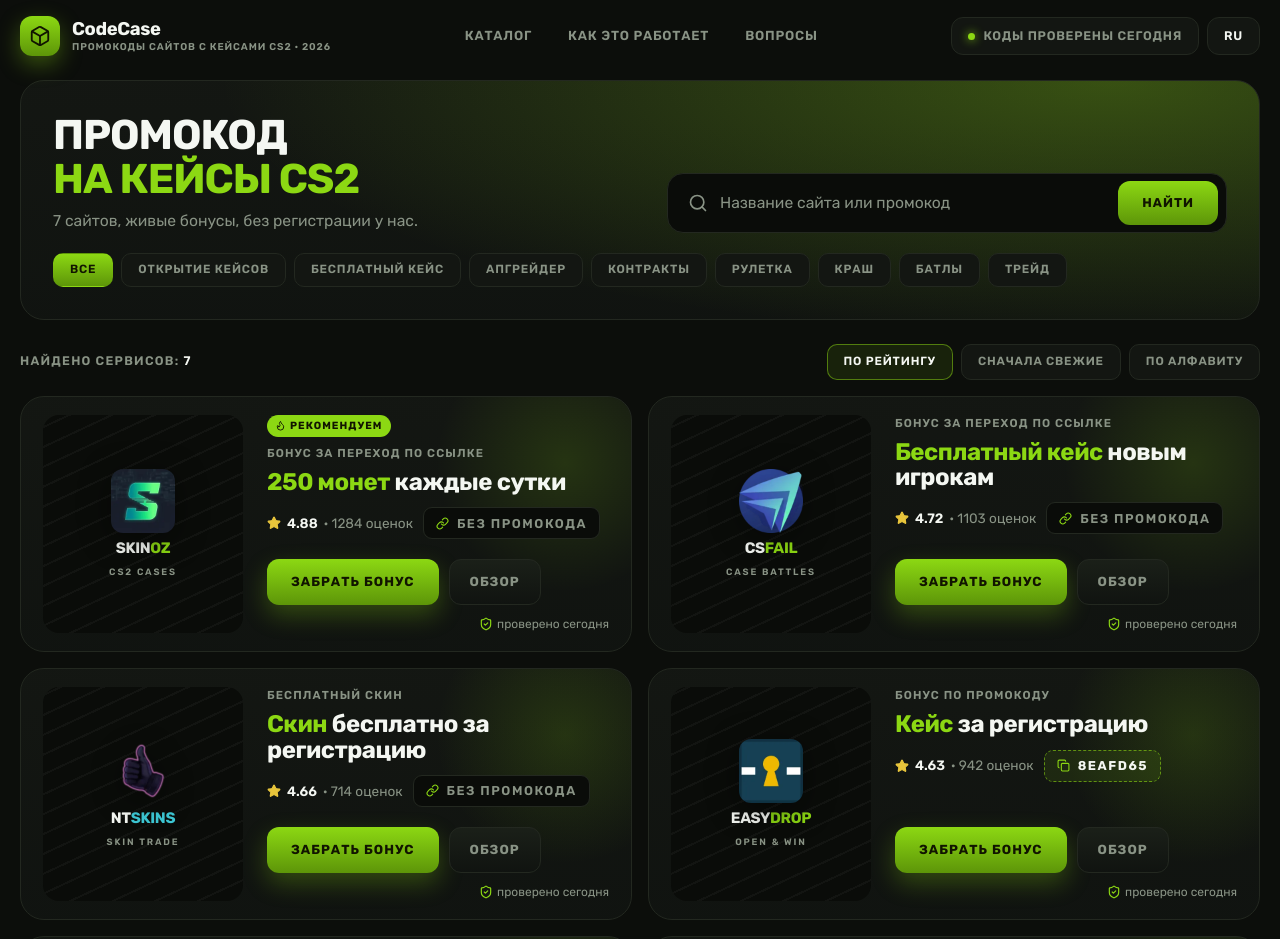
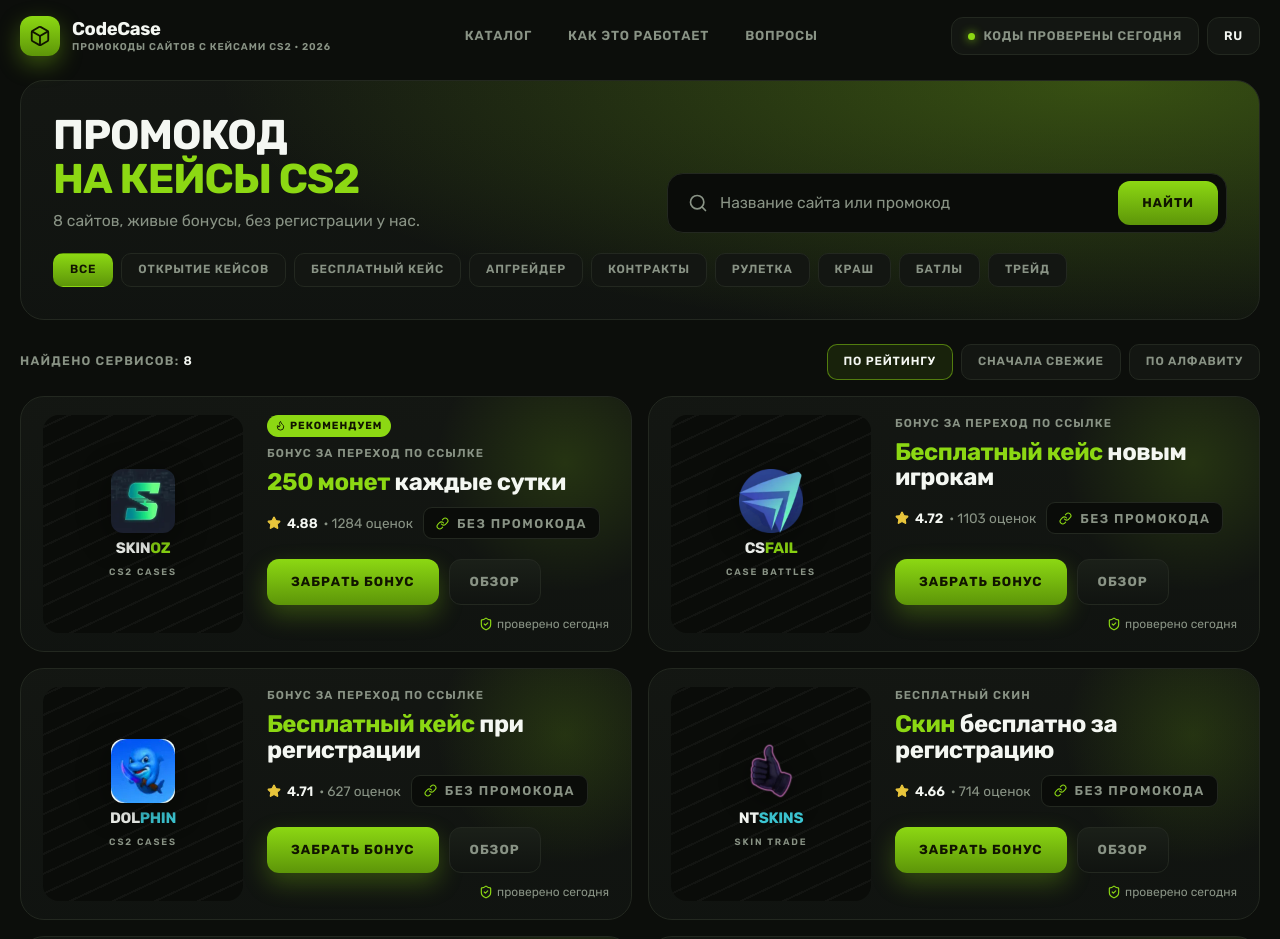
Before and after one commit to maodeceiver/referral-link-site, a React (Vite) app: page / in a window 1280 px wide. Shown: the top 939 px of the page. Built offline with nearby package versions, Linux system fonts and the light colour scheme.

Commit message:
[FEAT] Добавил ссылку приглашения и бесплатный кейс

```diff
--- a/src/data/sites.ts
+++ b/src/data/sites.ts
@@ -199,6 +199,27 @@ export const sites: Site[] = [
     minDeposit: 'от 100 ₽',
     payouts: 'Steam, СБП, крипта',
   },
+  {
+    id: 'dolphin',
+    name: 'Dolphin',
+    namePrefix: 'Dol',
+    nameSuffix: 'phin',
+    tone: 'sky',
+    logo: '/logos/dolphin.webp',
+    tagline: 'CS2 CASES',
+    kind: 'Бонус за переход по ссылке',
+    bonusHighlight: 'Бесплатный кейс',
+    bonusRest: 'при регистрации',
+    promo: '',
+    rating: 4.71,
+    reviews: 627,
+    categories: ['free', 'cases', 'upgrade'],
+    url: 'https://dolphin.win/invite/05e5527a26a2',
+    checked: 'сегодня',
+    perks: ['Бесплатный кейс при регистрации', 'Апгрейдер скинов', 'Быстрый вывод в Steam'],
+    minDeposit: 'не нужен',
+    payouts: 'Steam, крипта, карта',
+  },
 ];
 
 export const faq = [
```
Also changed, not shown: public/logos/dolphin.webp (added).
